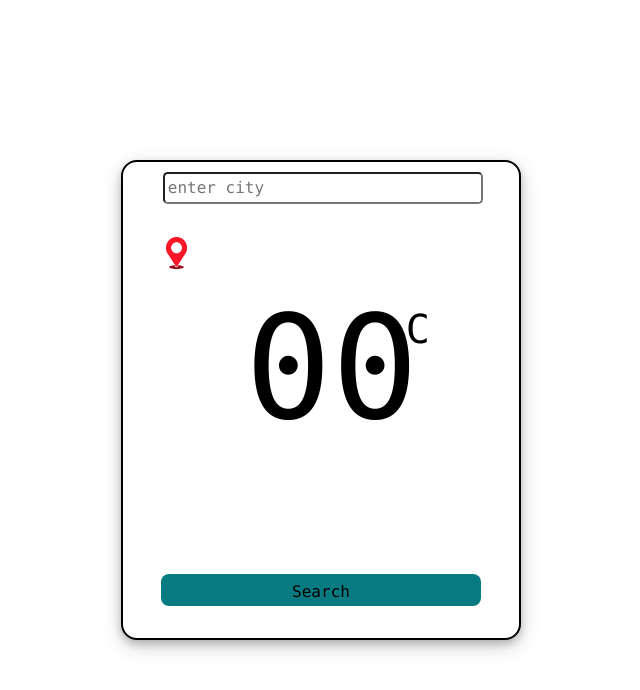
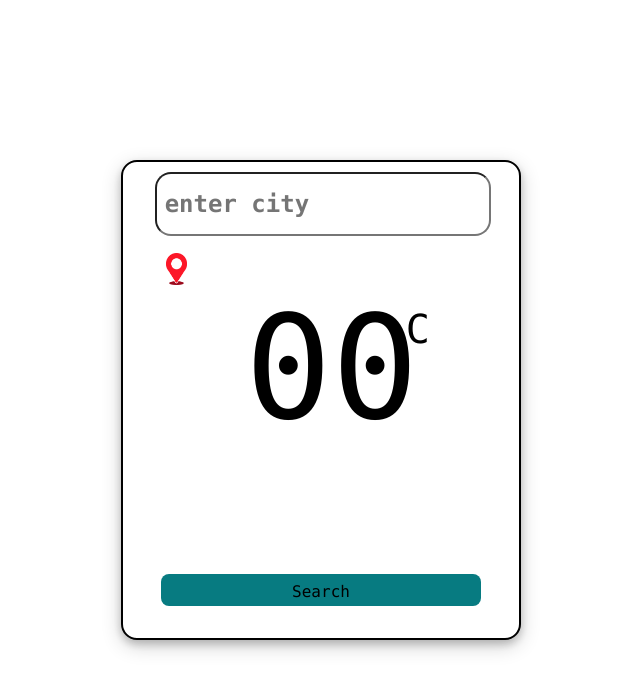
Before and after one commit to AnkitSharma357/wheather.io, a plain HTML site: page index.html in a window 1280 px wide. Shown: the whole page, without its empty margins (319-959 px from the left). Drawn offline with Linux system fonts and the light colour scheme.

Commit message:
some change

```diff
--- a/script.js
+++ b/script.js
@@ -11,11 +11,11 @@ function render_data(data){
 
     var temp = document.querySelector('.temperature').innerHTML = parseInt(data.main.temp-273);
 
-    let humidity = document.querySelector('.humidity').innerHTML = 'Humidity: ' +data.main.humidity+'%';
+    let humidity = document.querySelector('.humidity').innerHTML = 'Humidity: ' +data.main.humidity+' %';
 
-    let pressure= document.querySelector('.pressure').innerHTML = 'Pressure: ' +data.main.pressure+'hPa';
+    let pressure= document.querySelector('.pressure').innerHTML = 'Pressure: ' +data.main.pressure+' hPa';
 
-    let wind_speed= document.querySelector('.wind_speed').innerHTML = 'Wind: ' +parseInt(data.wind.speed)+'m/s';
+    let wind_speed= document.querySelector('.wind_speed').innerHTML = 'Wind: ' +parseInt(data.wind.speed)+' m/s';
 
 }
 
--- a/style.css
+++ b/style.css
@@ -18,19 +18,20 @@
 }
 .city_name_input_tag{
     position: fixed;
-    left: 10%;
+    left: 8%;
     top: 2%;
-    border-radius: 0.3rem;
-    padding: 0.2rem 0.2rem;
-    width: 20rem;
+    border-radius: 1rem;
+    padding: 0.5rem 0.5rem;
+    width: 21rem;
     color: black;
-    height: 2rem;
+    height: 4rem;
     font-family: consolas;
-    font-size: 1rem;
+    font-size: 1.5rem;
+    font-weight: bold;
     box-decoration-break: none;
 }
 .display_city_name{
-    /* background-color: red; */
+    margin-top: 1rem;
     display: flex;
     color: black;
     padding: 0.2rem 0.2rem;
@@ -41,6 +42,7 @@
     top: 15%;
     font-family: consolas;
     font-size: 1.5rem;
+    font-weight: bold;
 }
 .wheather_logo img{
     background-size: cover;
```
